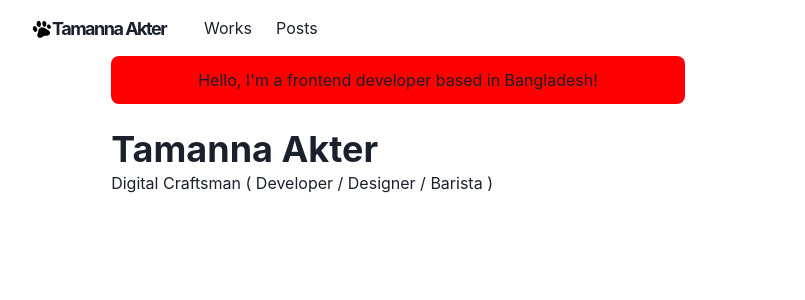
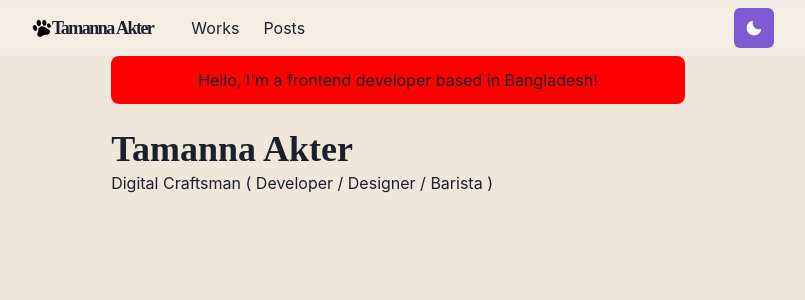
Before and after one commit to tamannaBithy/tamanna-portfolio, a Next.js app: page / in a window 1280 px wide. Shown: the top 300 px of the page, without its empty margins (242-1047 px from the left). Built offline with nearby package versions, Linux system fonts and the light colour scheme.

Commit message:
support dark theme

```diff
--- a/components/navbar.js
+++ b/components/navbar.js
@@ -2,6 +2,8 @@
 import { Box, Container, Flex, Heading, IconButton, Link, Menu, MenuButton, MenuItem, MenuList, Stack, useColorModeValue } from '@chakra-ui/react'
 import NextLink from 'next/link'
 import Logo from './logo'
+import ThemeToggleButton from './themeToggleButton'
+
 
 
 
@@ -70,6 +72,8 @@
                 </Stack>
 
                 <Box flex={1} align="right">
+                    <ThemeToggleButton></ThemeToggleButton>
+
                     <Box ml={2} display={{ base: 'inline-block', md: 'none' }}>
                         <Menu>
                             <MenuButton as={IconButton} icon={<HamburgerIcon />} variant="outline" aria-label="options" />
--- /dev/null
+++ b/components/themeToggleButton.js
@@ -0,0 +1,21 @@
+import { IconButton, useColorMode, useColorModeValue } from "@chakra-ui/react";
+import { SunIcon, MoonIcon } from '@chakra-ui/icons'
+
+
+const ThemeToggleButton = () => {
+    const { toggleColorMode } = useColorMode()
+
+
+    return (
+        <IconButton
+            aria-label="Toggle-theme"
+            colorScheme={useColorModeValue('purple', 'orange')}
+            icon={useColorModeValue(<MoonIcon />, <SunIcon />)}
+            onClick={toggleColorMode}
+        >
+
+        </IconButton>
+    );
+};
+
+export default ThemeToggleButton;
--- a/library/theme.js
+++ b/library/theme.js
@@ -12,4 +12,41 @@
 }
 
 
-const components = {}
+const components = {
+    Heading: {
+        variants: {
+            'section-title': {
+                textDecoration: 'underline',
+                fontSize: 20,
+                textUnderlineOffset: 6,
+                textDecorationColor: '#525252',
+                textDecorationThickness: 4,
+                marginTop: 3,
+                marginBottom: 4
+            }
+        }
+    },
+
+    Link: {
+        baseStyle: props => ({
+            color: mode('#3d7aed', '#ff63c3')(props),
+            textUnderlineOffset: 3
+        })
+    }
+}
+
+const fonts = {
+    heading: "'M PLUS Rounded 1c'"
+}
+
+const colors = {
+    grassTeal: '#88ccca'
+}
+
+const config = {
+    initialColorMode: 'dark',
+    useSystemColorMode: true
+}
+
+const theme = extendTheme({ config, styles, components, fonts, colors })
+export default theme
--- a/pages/_app.js
+++ b/pages/_app.js
@@ -1,10 +1,11 @@
 import { ChakraProvider } from '@chakra-ui/react'
 import Layout from '../components/layouts/main'
+import theme from '../library/theme'
 
 
 function MyApp({ Component, pageProps, router }) {
     return (
-        <ChakraProvider>
+        <ChakraProvider theme={theme}>
             <Layout router={router}>
                 <Component {...pageProps} key={router.route} />
             </Layout>
--- /dev/null
+++ b/pages/_document.js
@@ -0,0 +1,18 @@
+import { ColorModeScript } from '@chakra-ui/react'
+import NextDocument, { Html, Head, Main, NextScript } from 'next/document'
+import theme from '../library/theme'
+
+export default class Document extends NextDocument {
+    render() {
+        return (
+            <Html lang='en'>
+                <Head />
+                <body>
+                    <ColorModeScript initialColorMode={theme.config.initialColorMode} />
+                    <Main />
+                    <NextScript />
+                </body>
+            </Html>
+        )
+    }
+}
```
